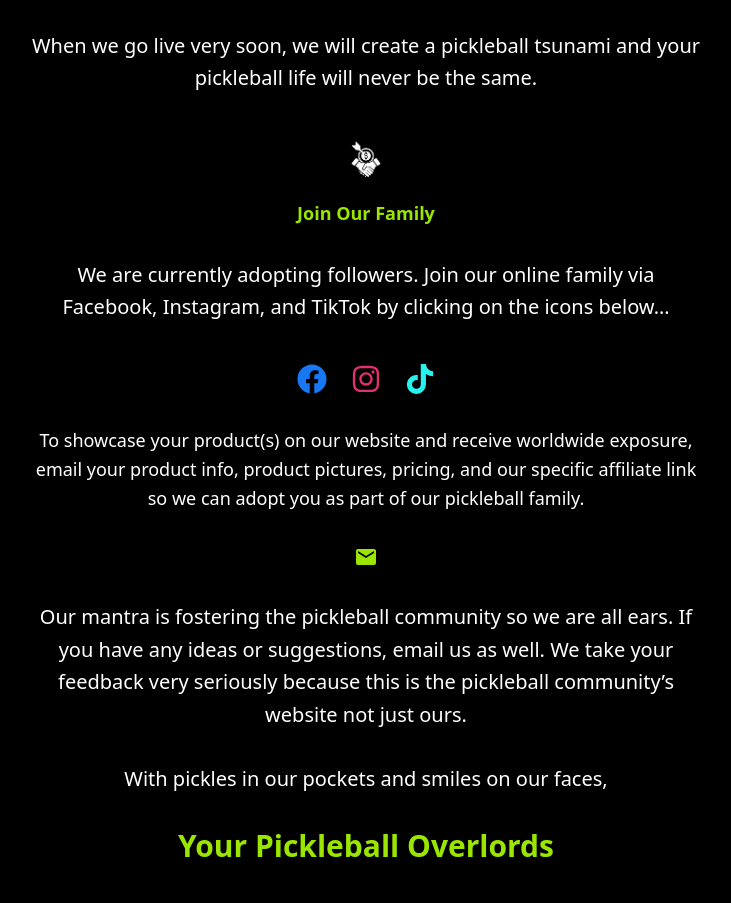
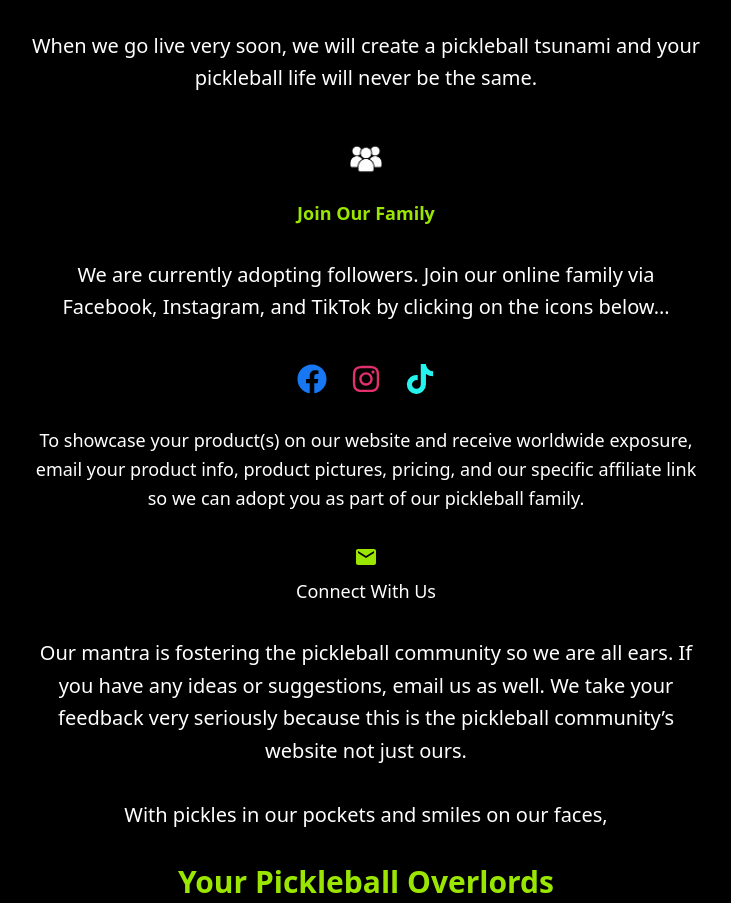
Before and after one commit to ahmedafzal98/wesellpickleball, a React (Vite) app in the folder client/: page / in a window 1280 px wide. Shown: the part 2104-3007 px from the top of the page, without its empty margins (274-1005 px from the left). Built offline with nearby package versions, Linux system fonts and the light colour scheme.

Commit message:
update changes

```diff
--- a/client/src/components/BookmarkSection.jsx
+++ b/client/src/components/BookmarkSection.jsx
@@ -1,6 +1,6 @@
 import React from "react";
 import { FaFacebook, FaInstagram, FaTiktok } from "react-icons/fa";
-import affiliateIcon from "../assets/Affiliate.png";
+import pplIcon from "../assets/ppl.png";
 
 import pickleballCourt from "../assets/picleball_court.webp";
 import { MdEmail } from "react-icons/md";
@@ -19,7 +19,7 @@ const BookmarkSection = () => {
         </p>
 
         <img
-          src={affiliateIcon}
+          src={pplIcon}
           alt="Affiliate Icon"
           className="w-12 h-12 sm:w-16 sm:h-16 mx-auto my-2"
         />
@@ -70,13 +70,14 @@ const BookmarkSection = () => {
           family.
         </p>
 
-        <div className="flex justify-center items-center ">
+        <div className="flex flex-col items-center justify-center space-y-2">
           <a
             href="mailto:info@wesellpickleball.com?subject=Product%20Suggestion/Feedback"
             className="text-lime-400 flex items-center hover:underline transition-transform hover:scale-105"
           >
             <MdEmail className="text-2xl" />
           </a>
+          <p className="text-white text-base sm:text-lg">Connect With Us</p>
         </div>
 
         <p>
```
Also changed, not shown: client/src/assets/ppl.png (added).
